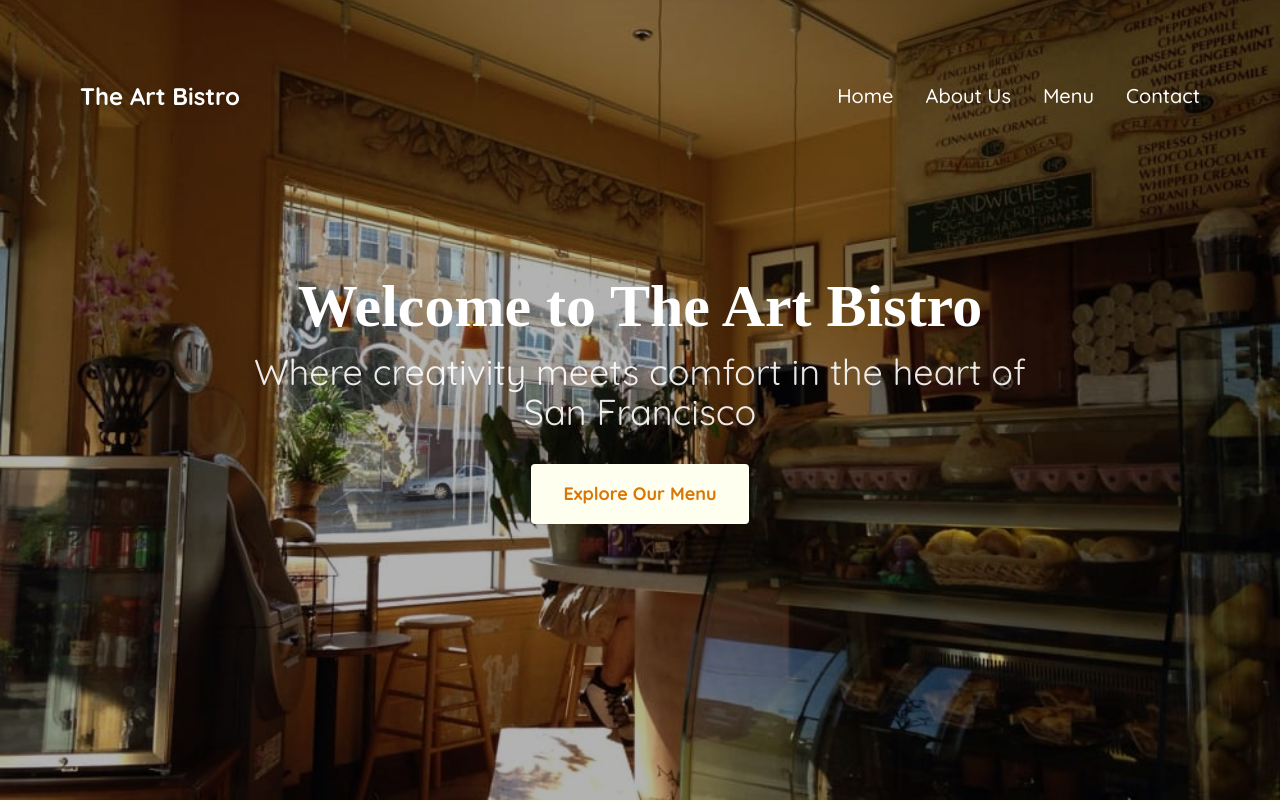
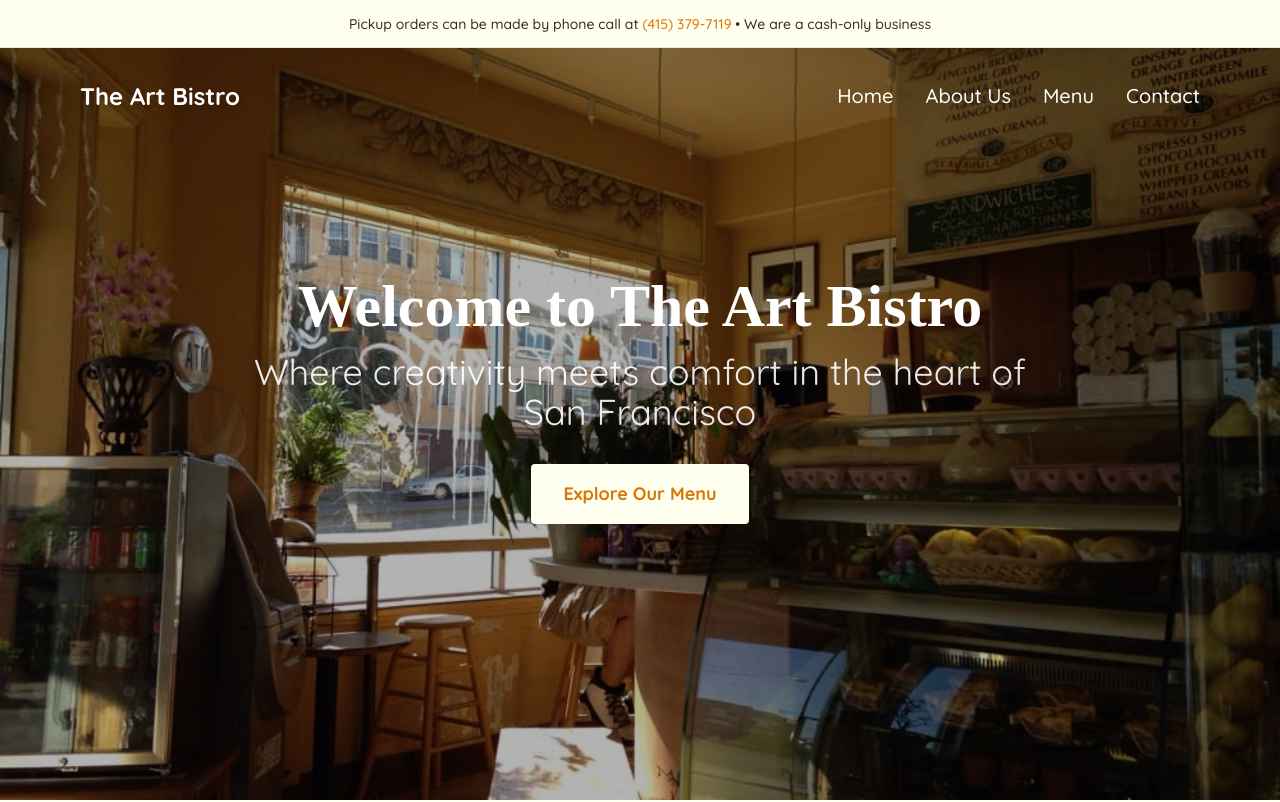
Before and after one commit to kazvisk/Final-Art-Bistro, a React (Create React App) app: page / in a window 1280 px wide. Shown: the top 802 px of the page. Built offline with nearby package versions, Linux system fonts and the light colour scheme; a web font is replaced by a local one.

Commit message:
fix(nav): restore announcement bar and correctly offset navbar (top-12 when shown, top-0 when hidden)

```diff
--- a/src/components/Header.tsx
+++ b/src/components/Header.tsx
@@ -1,15 +1,17 @@
 import React, { useEffect, useState } from 'react';
 import { Link } from 'react-router-dom';
 import { FiMenu, FiX } from 'react-icons/fi';
+import AnnouncementBar from './AnnouncementBar';
 
 const MenuIcon = FiMenu as React.ComponentType<React.SVGProps<SVGSVGElement>>;
 const CloseIcon = FiX as React.ComponentType<React.SVGProps<SVGSVGElement>>;
 
 type HeaderProps = {
   transparent?: boolean;
+  showAnnouncement?: boolean;
 };
 
-const Header: React.FC<HeaderProps> = ({ transparent = false }) => {
+const Header: React.FC<HeaderProps> = ({ transparent = false, showAnnouncement = true }) => {
   const [isMobileMenuOpen, setIsMobileMenuOpen] = useState(false);
   const [isScrolled, setIsScrolled] = useState(false);
 
@@ -22,7 +24,10 @@ const Header: React.FC<HeaderProps> = ({ transparent = false }) => {
 
   return (
     <>
-      <div className="fixed top-12 left-0 right-0 z-40">
+      {/* Announcement Bar (optional) */}
+      {showAnnouncement && <AnnouncementBar />}
+
+      <div className={`fixed ${showAnnouncement ? 'top-12' : 'top-0'} left-0 right-0 z-40`}>
         {/* Primary Navigation */}
         <nav
           className={`px-20 transition-all duration-300 ${
```
